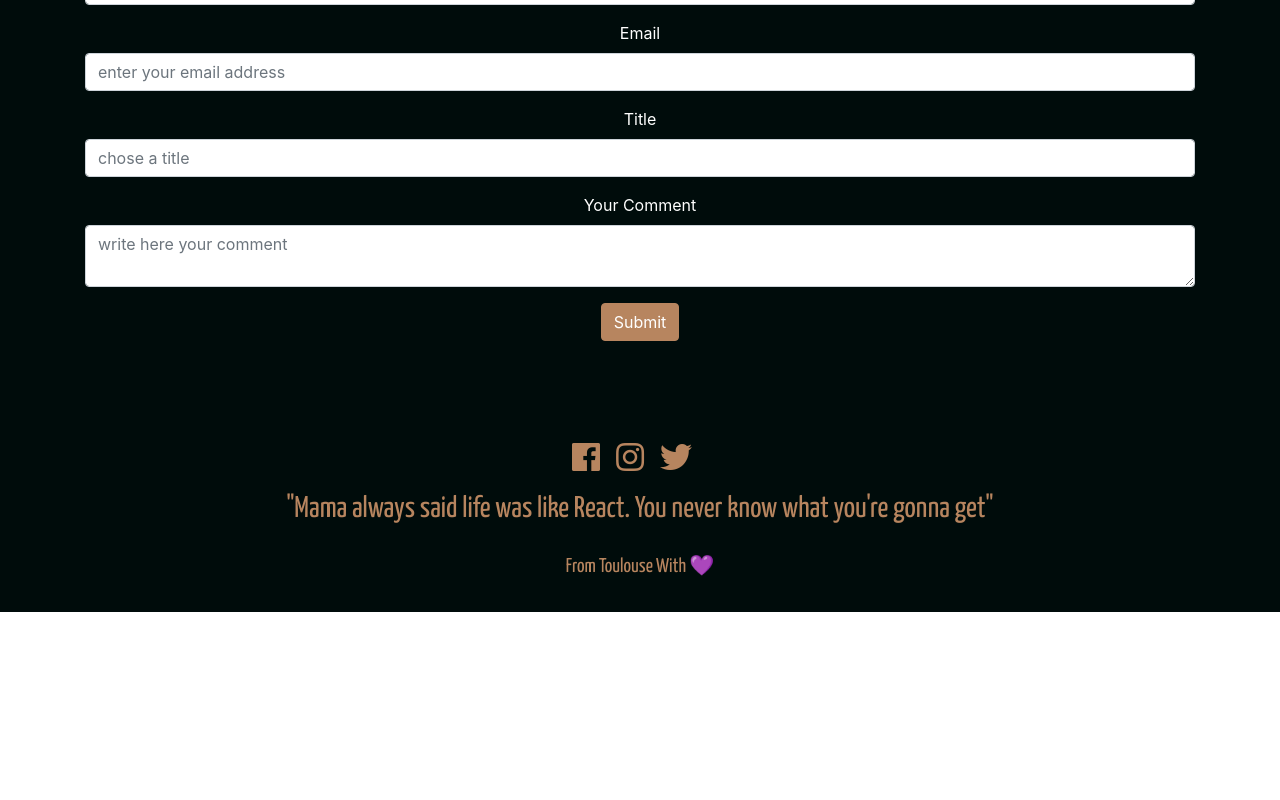
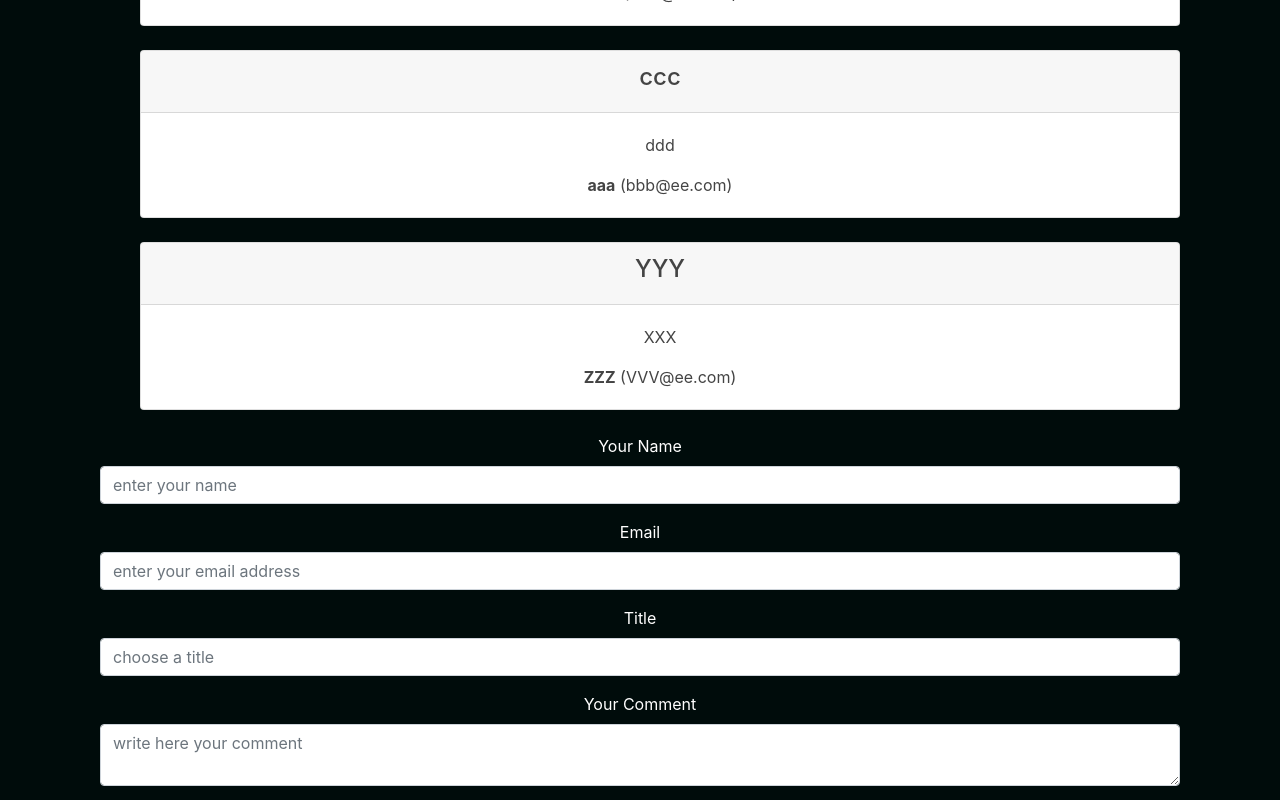
Before and after one commit to WildCodeSchool/toulouse-0219-js-moviescreen, a React (Create React App) app: page /movie-details/1 in a window 1280 px wide. Shown: the part 1500-2300 px from the top of the page. Before the commit the page ends 2112 px from the top, so only its background shows below. Built offline with nearby package versions, Linux system fonts and the light colour scheme; no server answers; a web font is replaced by a local one.

Commit message:
working on comments form

```diff
--- a/src/components/MovieDetails.js
+++ b/src/components/MovieDetails.js
@@ -7,6 +7,7 @@ import DetailsMovieCard from './details/DetailsMovieCard';
 import Reviews from './details/Reviews';
 import CastingCard from './details/Casting';
 import CommentForm from './details/CommentForm';
+import DisplayComment from './details/DisplayComment';
 import './details/DetailsMovieCard.css';
 
 class MovieDetails extends Component {
@@ -68,7 +69,7 @@ class MovieDetails extends Component {
           <DetailsMovieCard {...this.state.movie} />
           <Reviews reviews={this.state.reviews} />
           <CastingCard casting={this.state.casting}/>
-          <CommentForm />
+          <DisplayComment />
         </div>
       </div>
     );
--- a/src/components/details/CommentForm.js
+++ b/src/components/details/CommentForm.js
@@ -3,6 +3,7 @@ import {
   Button, Form, FormGroup, Label, Input
 } from 'reactstrap';
 import DisplayedMessage from './DisplayedMessage';
+import DisplayComment from './DisplayComment';
 
 class CommentForm extends Component {
   constructor(props) {
@@ -13,7 +14,6 @@ class CommentForm extends Component {
       email: '',
       title: '',
       message: '',
-      displayNone: true,
     };
     this.handleSubmit = this.handleSubmit.bind(this);
   }
@@ -38,7 +38,7 @@ class CommentForm extends Component {
     if (this.state.name.length > 3 & this.state.email.includes("@") & this.state.message.length > 3 & this.state.title.length > 3) {
     this.setState({displayNone: false});
   } else (window.alert('All fields need to be filled. (At least 3 characters. Email must to include "@" ).'));
-}
+  }
 
   render() {
     return (
@@ -46,8 +46,6 @@ class CommentForm extends Component {
         <div className="container">
           <div className="row">
             <div className="col">
-              <h2 className="mb-5">Comments</h2>
-              <DisplayedMessage {...this.state} />
               <h4 className="mb-5 my-white-font">Enter Your Message</h4>
             </div>
           </div>
@@ -61,7 +59,7 @@ class CommentForm extends Component {
               id="exampleInput"
               placeholder="enter your name"
               onChange={this.handleChangeName}
-              value={this.state.name}
+              // value={this.state.name}
             />
           </FormGroup>
           <FormGroup>
@@ -72,7 +70,7 @@ class CommentForm extends Component {
               id="exampleEmail"
               placeholder="enter your email address"
               onChange={this.handleChangeEmail}
-              value={this.state.email}
+              // value={this.state.email}
             />
           </FormGroup>
           <FormGroup>
@@ -81,7 +79,7 @@ class CommentForm extends Component {
               type="input"
               name="input"
               id="exampleInput"
-              placeholder="chose a title"
+              placeholder="choose a title"
               onChange={this.handleChangeTitle}
               value={this.state.title}
             />
--- /dev/null
+++ b/src/components/details/DisplayComment.js
@@ -0,0 +1,127 @@
+import React, { Component } from 'react';
+import DisplayedMessage from './DisplayedMessage';
+import {
+  Button, Form, FormGroup, Label, Input
+} from 'reactstrap';
+
+class DisplayComment extends Component {
+  constructor(props) {
+    super(props);
+
+    this.state = {
+      comments:
+    [
+      {
+        name: 'AAA',
+        email: 'BBB@ee.com',
+        title: 'CCC',
+        message: 'DDD',
+      },
+      {
+        name: 'aaa',
+        email: 'bbb@ee.com',
+        title: 'ccc',
+        message: 'ddd',
+      },
+      {
+        name: 'ZZZ',
+        email: 'VVV@ee.com',
+        title: 'YYY',
+        message: 'XXX',
+      },
+    ]
+    };
+
+    this.handleSubmit = this.handleSubmit.bind(this);
+  }
+
+  handleChangeName = (event) => {
+    this.setState({name: event.target.value });
+  };
+
+  handleChangeEmail = (event) => {
+    this.setState({email: event.target.value });
+  };
+
+  handleChangeTitle = (event) => {
+    this.setState({title: event.target.value });
+  };
+
+  handleChangeMessage = (event) => {
+    this.setState({message: event.target.value });
+  };
+
+  handleSubmit = (newV) => {
+    const newComments = [...this.state.comments]
+    newComments.push(newV)
+    this.setState({ comments: newComments })
+  }
+
+  render() {
+    return (
+      <div>
+        <div className="container">
+          <div className="row">
+            <div className="col">
+              <h2 className="mb-5">Comments</h2>
+              <ul>
+                {
+                 this.state.comments.map((comment) => (<DisplayedMessage name={comment.name} email={comment.email} title={comment.title} message={comment.message} id={comment.id} />))
+                  }
+              </ul>
+              <Form>
+                  <FormGroup>
+                    <Label for="examplePassword" className="castingcharacter">Your Name</Label>
+                    <Input
+                      type="input"
+                      name="input"
+                      id="exampleInput"
+                      placeholder="enter your name"
+                      onChange={this.handleChangeName}
+                      value={this.state.name}
+                    />
+                  </FormGroup>
+                  <FormGroup>
+                    <Label for="exampleEmail" className="castingcharacter">Email</Label>
+                    <Input
+                      type="email"
+                      name="email"
+                      id="exampleEmail"
+                      placeholder="enter your email address"
+                      onChange={this.handleChangeEmail}
+                      value={this.state.email}
+                    />
+                  </FormGroup>
+                  <FormGroup>
+                    <Label for="exampleTitle" className="castingcharacter">Title</Label>
+                    <Input
+                      type="input"
+                      name="input"
+                      id="exampleInput"
+                      placeholder="choose a title"
+                      onChange={this.handleChangeTitle}
+                      value={this.state.title}
+                    />
+                  </FormGroup>
+                  <FormGroup>
+                    <Label for="exampleText" className="castingcharacter">Your Comment</Label>
+                    <Input
+                      type="textarea"
+                      name="text"
+                      id="exampleText"
+                      placeholder="write here your comment"
+                      onChange={this.handleChangeMessage}
+                      value={this.state.message}
+                    />
+                  </FormGroup>
+                </Form>
+              <Button onClick={this.handleSubmit} className="btn btn-info my-white-font">Submit</Button>
+            </div>
+          </div>
+        </div>
+      </div>
+    );
+  }
+}
+
+export default DisplayComment;
--- a/src/components/details/DisplayedMessage.js
+++ b/src/components/details/DisplayedMessage.js
@@ -2,27 +2,17 @@ import React, { Component } from 'react';
 
 // eslint-disable-next-line react/prefer-stateless-function
 class DisplayedMessage extends Component {
-
-  constructor(props) {
-    super(props);
-    this.state = {
-
-    };
-  }
 
   render() {
     const {
       name,
       email,
       message,
-      displayNone,
       title,
     } = this.props;
 
-    let myClass = displayNone ? "d-none" : "d-block"
-
     return (
-      <div className={myClass}>
+      <div>
         <div className="card mb-4">
           <div className="card-header">
           <h4>{title}</h4>
```
